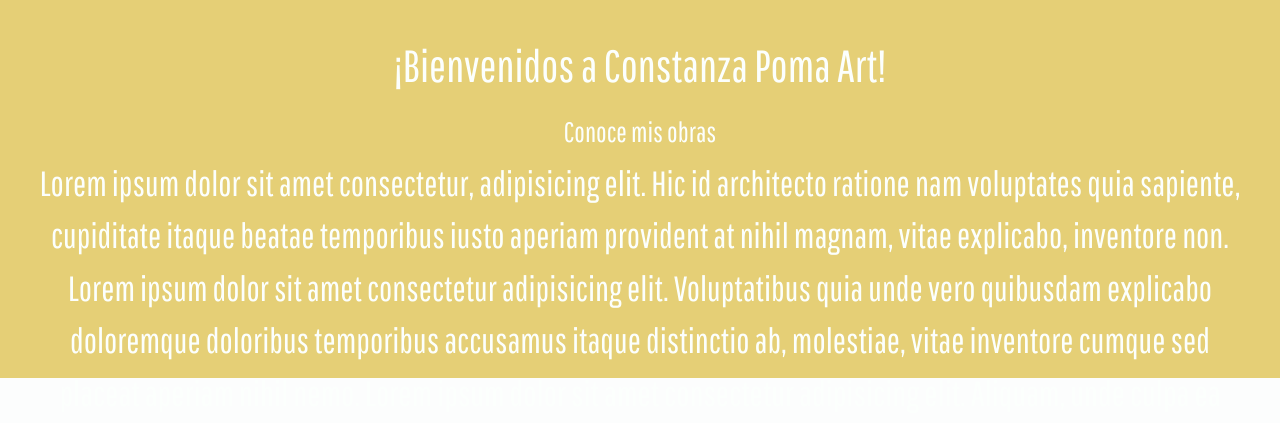
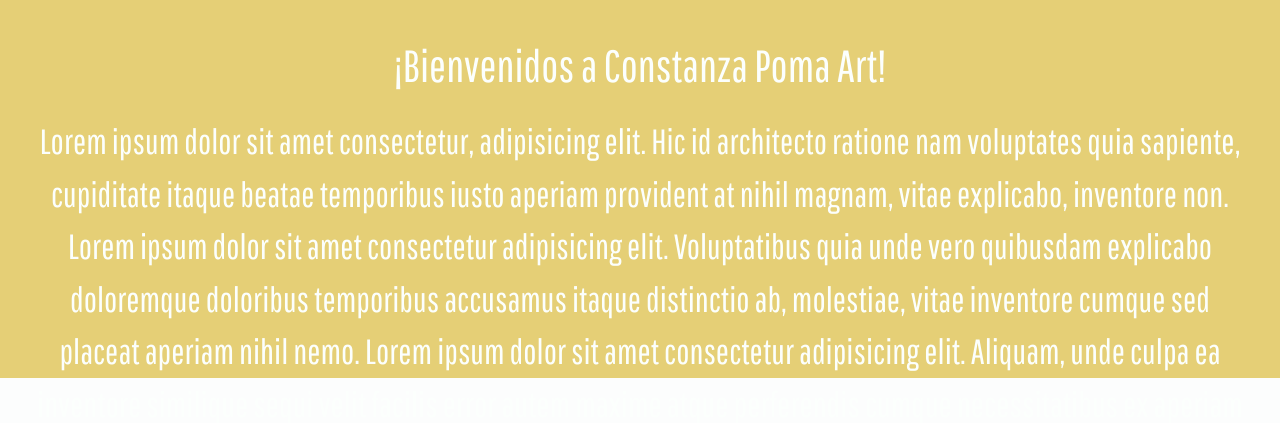
Before and after one commit to conipoma/poma_art, a website: page index.html in a window 1280 px wide. Shown: the part 677-1100 px from the top of the page. Drawn offline with nearby package versions, Linux system fonts and the light colour scheme.

Commit message:
eliminado h3 de titulo parrafo index

```diff
--- a/index.html
+++ b/index.html
@@ -76,7 +76,6 @@
 <div class="parrafohome">
   <div class="parrafohome__parrafo">
   <h1>¡Bienvenidos a Constanza Poma Art!</h1>
-  <h3>Conoce mis obras</h3>
   <p>
    Lorem ipsum dolor sit amet consectetur, adipisicing elit. Hic id architecto ratione nam voluptates quia sapiente, cupiditate itaque beatae temporibus iusto aperiam provident at nihil magnam, vitae explicabo, inventore non. Lorem ipsum dolor sit amet consectetur adipisicing elit. Voluptatibus quia unde vero quibusdam explicabo doloremque doloribus temporibus accusamus itaque distinctio ab, molestiae, vitae inventore cumque sed placeat aperiam nihil nemo. Lorem ipsum dolor sit amet consectetur adipisicing elit. Aliquam, unde culpa ea inventore similique sequi velit facilis error autem maxime atque perferendis cumque necessitatibus ex aperiam repellendus exercitationem doloribus dolor.
   </p>
```
